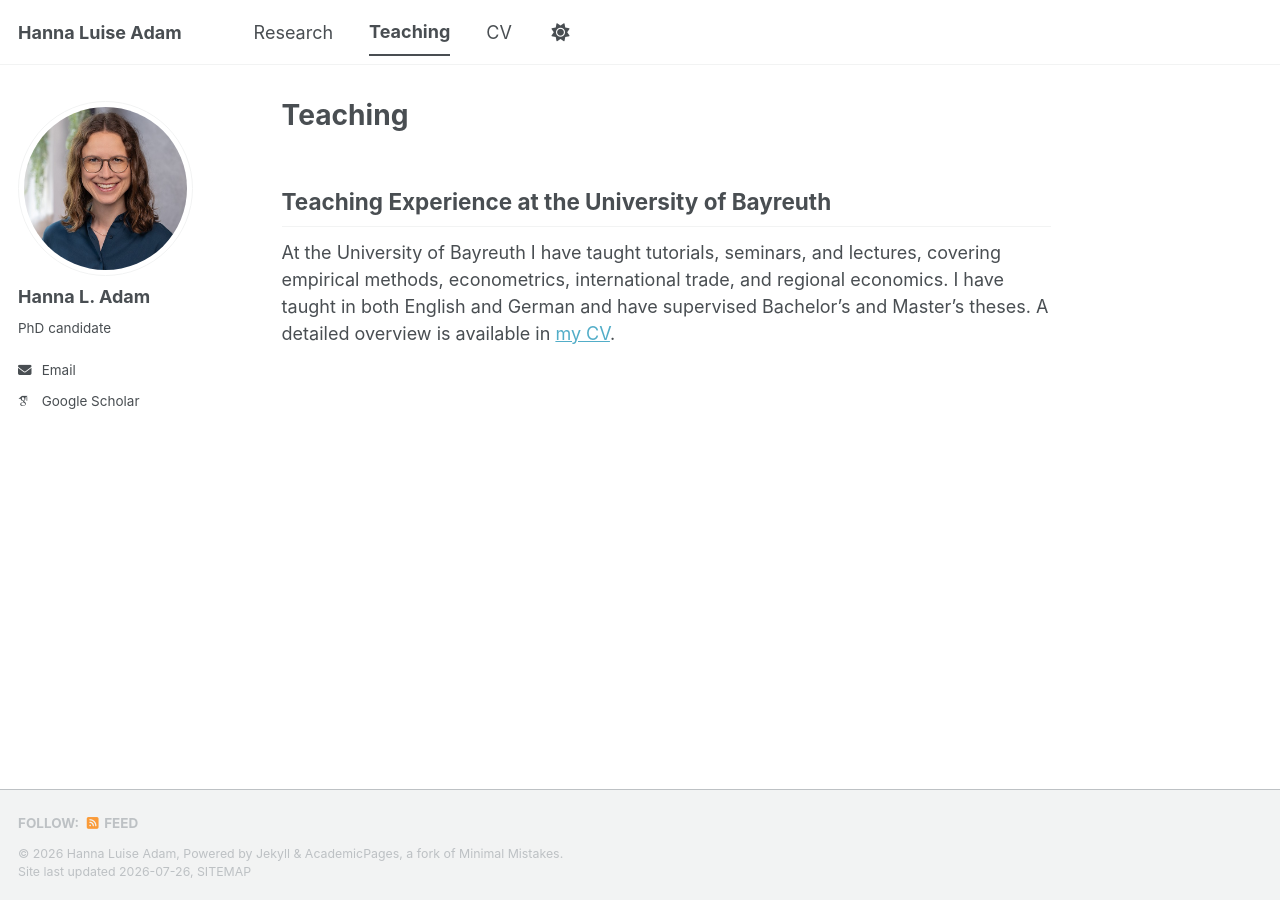
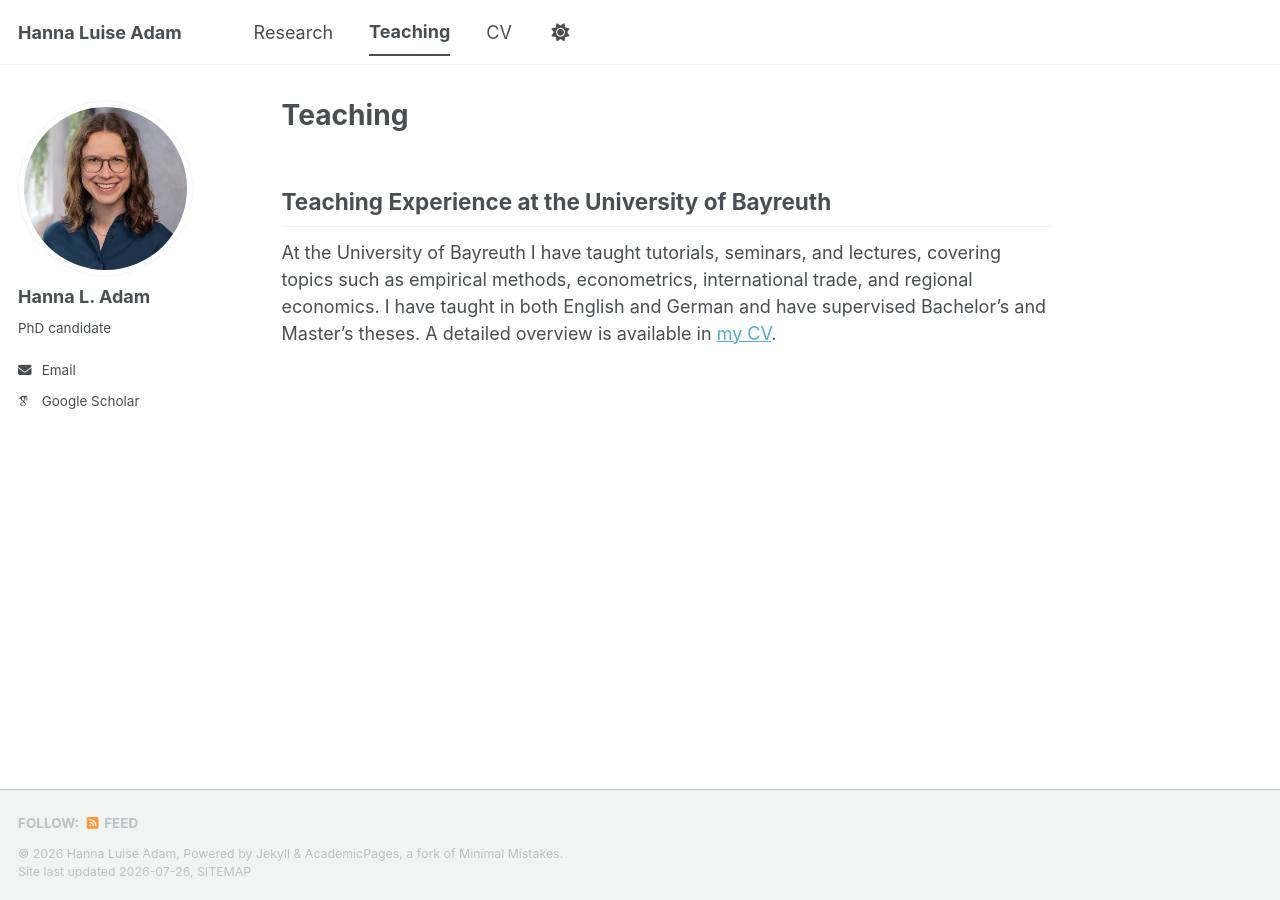
Before and after one commit to hanna-l-adam/hanna-l-adam.github.io, a Jekyll site: the page built from _pages/teaching.md, in a window 1280 px wide. Built offline with Jekyll 4.4.1, drawn with Linux system fonts in a browser that asks for light colours; some web fonts are replaced; a script bundle is joined from its source files by our own code; library files that are not in the unit come from our copies.

Commit message:
Update teaching.md

```diff
--- a/_pages/teaching.md
+++ b/_pages/teaching.md
@@ -5,4 +5,4 @@ author_profile: true
 ---
 
 ## Teaching Experience at the University of Bayreuth
-At the University of Bayreuth I have taught tutorials, seminars, and lectures, covering empirical methods, econometrics, international trade, and regional economics. I have taught in both English and German and have supervised Bachelor's and Master's theses. A detailed overview is available in <a href="/files/CV_HannaAdam_Eng.pdf" target="_blank">my CV</a>.
+At the University of Bayreuth I have taught tutorials, seminars, and lectures, covering topics such as empirical methods, econometrics, international trade, and regional economics. I have taught in both English and German and have supervised Bachelor's and Master's theses. A detailed overview is available in <a href="/files/CV_HannaAdam_Eng.pdf" target="_blank">my CV</a>.
```
